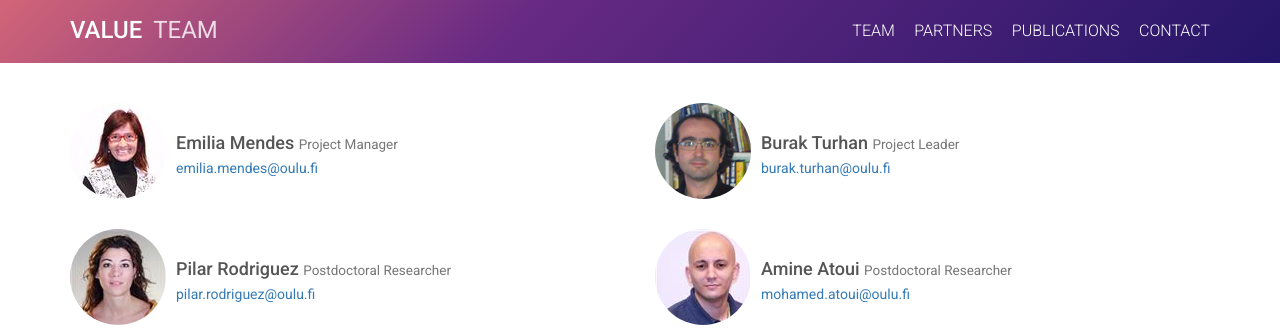
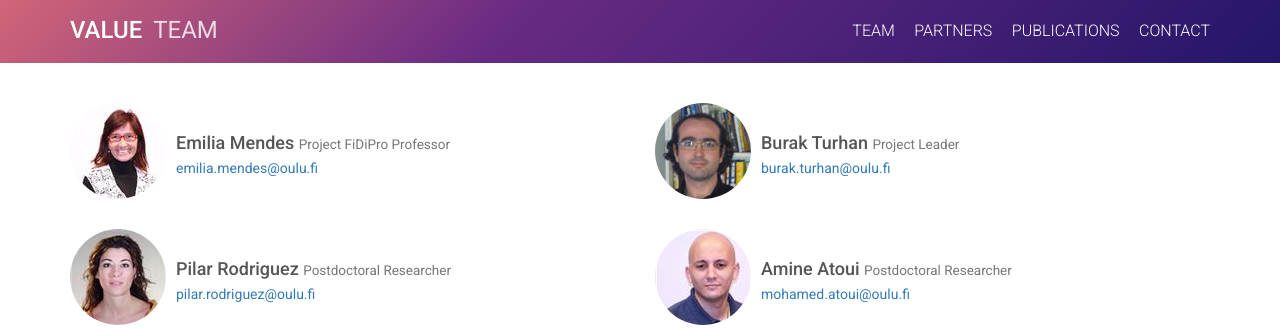
Before and after one commit to M3SOulu/EATDD, a Jekyll site: the page built from team.md, in a window 1280 px wide. Shown: the top 328 px of the page. Built offline with Jekyll 4.4.1, drawn with Linux system fonts in a browser that asks for light colours.

Commit message:
Update team title

```diff
--- a/team.md
+++ b/team.md
@@ -15,7 +15,7 @@
           </a>
         </div>
         <div class="media-body">
-          <h4 class="media-heading">Emilia Mendes <small>Project Manager</small></h4>
+          <h4 class="media-heading">Emilia Mendes <small>Project FiDiPro Professor</small></h4>
           <a href="mailto:emilia.mendes@oulu.fi">emilia.mendes@oulu.fi</a>
         </div>
       </div>
```
